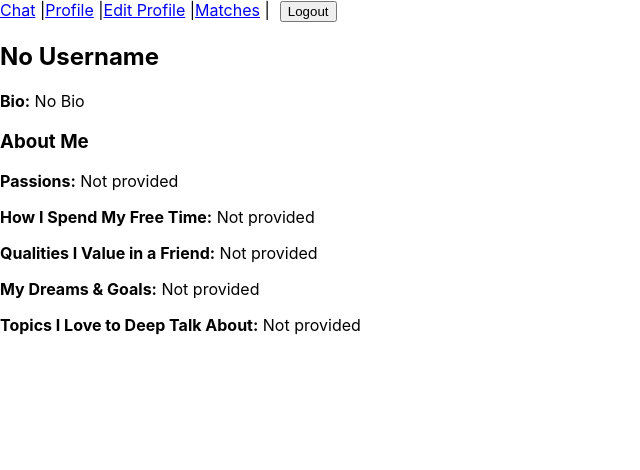
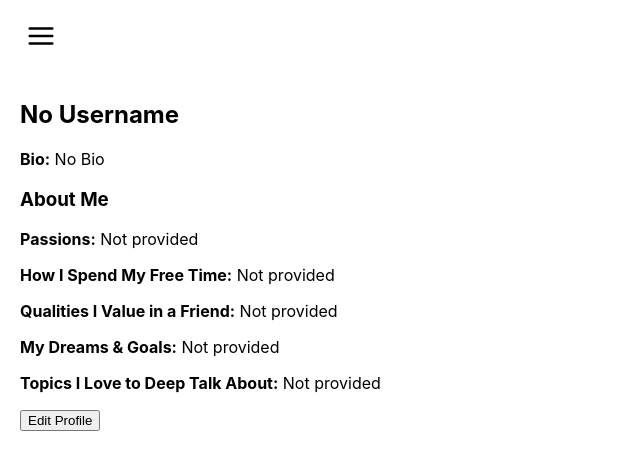
Before and after one commit to JuliaPabst/DeepFriends, a React (Create React App) app in the folder frontend/: page /profile in a window 1280 px wide. Shown: the top 470 px of the page, without its empty margins (0-640 px from the left). Built offline with nearby package versions, Linux system fonts and the light colour scheme; no server answers; the database is empty; sample sign-in values are in the browser's storage.

Commit message:
add burger and restructure profile component, add remove and accept match

```diff
--- a/frontend/package.json
+++ b/frontend/package.json
@@ -10,6 +10,7 @@
     "react": "^19.0.0",
     "react-dom": "^19.0.0",
     "react-firebase-hooks": "^5.1.1",
+    "react-icons": "^5.4.0",
     "react-router-dom": "^7.1.3",
     "react-scripts": "5.0.1",
     "web-vitals": "^4.2.4"
@@ -37,5 +38,10 @@
       "last 1 firefox version",
       "last 1 safari version"
     ]
+  },
+  "devDependencies": {
+    "autoprefixer": "^10.4.20",
+    "postcss": "^8.5.1",
+    "tailwindcss": "^4.0.1"
   }
 }
--- a/frontend/src/App.js
+++ b/frontend/src/App.js
@@ -7,6 +7,7 @@ import Profile from "./components/Profile/Profile";
 import HomeChat from "./components/Chat/HomeChat/HomeChat";
 import Matches from "./components/Matches/Matches";
 import ChatPage from "./components/Chat/ChatPage";
+import { FiMenu, FiX } from "react-icons/fi"; // Import icons
 
 const ProtectedRoute = ({ children }) => {
   const { user } = useAuth();
@@ -15,38 +16,49 @@ const ProtectedRoute = ({ children }) => {
 
 function App() {
   const { user, logout } = useAuth();
-  const [redirectToHome, setRedirectToHome] = useState(false); // 🔥 Track logout redirect
+  const [menuOpen, setMenuOpen] = useState(false);
+  const [redirectToHome, setRedirectToHome] = useState(false);
 
   const handleLogout = async () => {
     await logout();
-    setRedirectToHome(true); // 🔥 Trigger redirect
+    setRedirectToHome(true);
   };
 
   return (
     <Router>
-      {redirectToHome && <Navigate to="/" replace />} {/* 🔥 Redirect to home after logout */}
+      {redirectToHome && <Navigate to="/" replace />}
 
-      <nav>
-        {!user ? (
-          <div></div>
-        ) : (
+      <div className="app-container">
+        {user && (
+          <button className="burger-menu" onClick={() => setMenuOpen(!menuOpen)}>
+            {menuOpen ? <FiX size={30} /> : <FiMenu size={30} />}
+          </button>
+        )}
+
+        <nav className={`sidebar ${menuOpen ? "open" : ""}`}>
+          {user && (
             <>
-            <Link to="/">Chat</Link> |
-            <Link to="/profile">Profile</Link> |
-            <Link to="/edit-profile">Edit Profile</Link> |
-            <Link to="/matches">Matches</Link> |
-            <button onClick={handleLogout} style={{ marginLeft: "10px", cursor: "pointer" }}>Logout</button>
+              <Link to="/" onClick={() => setMenuOpen(false)}>Chat</Link>
+              <Link to="/profile" onClick={() => setMenuOpen(false)}>Profile</Link>
+              <Link to="/matches" onClick={() => setMenuOpen(false)}>Matches</Link>
+              <button onClick={handleLogout} className="logout-button">Logout</button>
             </>
           )}
         </nav>
 
+        {/* 🔹 Main Content */}
+        <div className="main-content">
           <Routes>
             <Route path="/" element={user ? <HomeChat /> : <Authentication />} />
             <Route path="/profile" element={<ProtectedRoute><Profile /></ProtectedRoute>} />
             <Route path="/edit-profile" element={<ProtectedRoute><EditProfile /></ProtectedRoute>} />
-        <Route path="/matches" element={<Matches />} />
-        <Route path="/chat/:matchId" element={<ChatPage />} />
+            <Route path="/matches" element={<ProtectedRoute><Matches /></ProtectedRoute>} />
+            <Route path="/chat/:matchId" element={<ProtectedRoute><ChatPage /></ProtectedRoute>} />
           </Routes>
+        </div>
+      </div>
+
+      {menuOpen && <div className="overlay" onClick={() => setMenuOpen(false)}></div>}
     </Router>
   );
 }
--- a/frontend/src/components/Matches/Matches.js
+++ b/frontend/src/components/Matches/Matches.js
@@ -1,13 +1,13 @@
 import React, { useEffect, useState } from "react";
 import { auth, db } from "../../firebase";
-import { collection, query, where, getDocs, doc, getDoc } from "firebase/firestore";
-import { useNavigate } from "react-router-dom"; // For opening chat page
+import { collection, query, where, getDocs, doc, getDoc, updateDoc, deleteDoc } from "firebase/firestore";
+import { useNavigate } from "react-router-dom";
 
 const Matches = () => {
   const [matches, setMatches] = useState([]);
   const [username, setUsername] = useState(null);
   const user = auth.currentUser;
-  const navigate = useNavigate(); // 🔗 Navigate to chat
+  const navigate = useNavigate();
 
   useEffect(() => {
     if (!user) return;
@@ -52,7 +52,7 @@ const Matches = () => {
   }, [username]);
 
   const openChat = (match) => {
-    navigate(`/chat/${match.id}`); // Open chat page
+    navigate(`/chat/${match.id}`);
   };
 
   return (
@@ -74,9 +74,10 @@ const Matches = () => {
   );
 };
 
-// 🔥 Match Card Component (Fetches Full User Info)
+// 🔥 Match Card Component with Accept/Remove Match Buttons
 const MatchCard = ({ match, matchUsername, openChat }) => {
   const [matchProfile, setMatchProfile] = useState(null);
+  const [isAccepted, setIsAccepted] = useState(match.accepted || false); // Track match acceptance
 
   useEffect(() => {
     const fetchUserProfile = async () => {
@@ -90,13 +91,33 @@ const MatchCard = ({ match, matchUsername, openChat }) => {
     fetchUserProfile();
   }, [matchUsername]);
 
+  // ✅ Accept Match Function
+  const acceptMatch = async () => {
+    try {
+      const matchRef = doc(db, "matches", match.id);
+      await updateDoc(matchRef, { accepted: true });
+      setIsAccepted(true);
+    } catch (error) {
+      console.error("Error accepting match:", error);
+    }
+  };
+
+  // ❌ Remove Match Function
+  const removeMatch = async () => {
+    try {
+      const matchRef = doc(db, "matches", match.id);
+      await deleteDoc(matchRef);
+      setIsAccepted(false);
+    } catch (error) {
+      console.error("Error removing match:", error);
+    }
+  };
+
   return (
     <div
-      style={{ border: "1px solid #ccc", padding: "15px", borderRadius: "10px", marginBottom: "10px", cursor: "pointer", display: "flex", alignItems: "center" }}
-      onClick={() => openChat(match)}
+      style={{ border: "1px solid #ccc", padding: "15px", borderRadius: "10px", marginBottom: "10px", display: "flex", alignItems: "center", flexDirection: "column" }}
     >
-      {matchProfile && <img src={matchProfile.profileImageURL} alt="Profile" style={{ width: "50px", height: "50px", borderRadius: "50%", marginRight: "10px" }} />}
-      <div>
+      {matchProfile && <img src={matchProfile.profileImageURL} alt="Profile" style={{ width: "50px", height: "50px", borderRadius: "50%", marginBottom: "10px" }} />}
       <h3>{matchProfile ? matchProfile.username : "Loading..."}</h3>
       <p><strong>Bio:</strong> {matchProfile?.bio}</p>
       <p><strong>Interests:</strong> {matchProfile?.passions}</p>
@@ -105,7 +126,22 @@ const MatchCard = ({ match, matchUsername, openChat }) => {
       <p><strong>Dreams:</strong> {matchProfile?.dreams}</p>
       <p><strong>Deep Talk Topics:</strong> {matchProfile?.deepTalkTopic}</p>
       <p><strong>Reason Matched:</strong> {match.reason}</p>
-      </div>
+
+      {/* 🔥 Accept or Remove Match Button */}
+      {!isAccepted ? (
+        <button onClick={acceptMatch} style={{ background: "green", color: "white", padding: "10px", marginTop: "10px", border: "none", cursor: "pointer", borderRadius: "5px" }}>
+          ✅ Accept Match
+        </button>
+      ) : (
+        <button onClick={removeMatch} style={{ background: "red", color: "white", padding: "10px", marginTop: "10px", border: "none", cursor: "pointer", borderRadius: "5px" }}>
+          ❌ Remove Match
+        </button>
+      )}
+
+      {/* 🔗 Open Chat Button */}
+      <button onClick={() => openChat(match)} style={{ background: "#007bff", color: "white", padding: "10px", marginTop: "10px", border: "none", cursor: "pointer", borderRadius: "5px" }}>
+        💬 Start Chat
+      </button>
     </div>
   );
 };
--- a/frontend/src/components/Profile/EditProfile/EditProfile.js
+++ b/frontend/src/components/Profile/EditProfile/EditProfile.js
@@ -3,7 +3,7 @@ import { auth, db, storage } from "../../../firebase";
 import { doc, getDoc, setDoc, updateDoc } from "firebase/firestore";
 import { ref, uploadBytes, getDownloadURL } from "firebase/storage";
 
-const EditProfile = () => {
+const EditProfile = ({setIsEditing}) => {
   const user = auth.currentUser;
   const [username, setUsername] = useState("");
   const [bio, setBio] = useState("");
@@ -73,6 +73,7 @@ const EditProfile = () => {
 
     alert("Profile updated!");
     setProfileImageURL(imageURL);
+    setIsEditing(false);
   };
 
   return (
--- a/frontend/src/components/Profile/Profile.js
+++ b/frontend/src/components/Profile/Profile.js
@@ -1,6 +1,7 @@
 import React, { useEffect, useState } from "react";
 import { auth, db } from "../../firebase";
 import { doc, getDoc } from "firebase/firestore";
+import EditProfile from "./EditProfile/EditProfile";
 
 const Profile = () => {
   const user = auth.currentUser;
@@ -14,6 +15,7 @@ const Profile = () => {
     dreams: "",
     deepTalkTopic: ""
   });
+  const [isEditing, setIsEditing] = useState(false);
 
   useEffect(() => {
     if (user) {
@@ -29,7 +31,7 @@ const Profile = () => {
 
   return (
     <div>
-      <h2>{profile.username || "No Username"}</h2>
+      {!isEditing ? <div><h2>{profile.username || "No Username"}</h2>
       {profile.profileImageURL && <img src={profile.profileImageURL} alt="Profile" width="100" />}
       <p><strong>Bio:</strong> {profile.bio || "No Bio"}</p>
 
@@ -39,6 +41,9 @@ const Profile = () => {
       <p><strong>Qualities I Value in a Friend:</strong> {profile.qualitiesInFriend || "Not provided"}</p>
       <p><strong>My Dreams & Goals:</strong> {profile.dreams || "Not provided"}</p>
       <p><strong>Topics I Love to Deep Talk About:</strong> {profile.deepTalkTopic || "Not provided"}</p>
+      <button onClick={() => {setIsEditing(!isEditing)}}>Edit Profile</button>
+      </div>
+      : <EditProfile setIsEditing={setIsEditing}/>}
     </div>
   );
 };
--- a/frontend/src/index.css
+++ b/frontend/src/index.css
@@ -11,3 +11,99 @@ code {
   font-family: source-code-pro, Menlo, Monaco, Consolas, 'Courier New',
     monospace;
 }
+/* 🔹 General styles */
+.app-container {
+  display: flex;
+  flex-direction: column;
+  position: relative;
+  padding-top: 60px; /* Adjust this value if needed */
+}
+
+/* 🔹 Burger menu button */
+.burger-menu {
+  position: fixed;
+  top: 20px;
+  left: 20px;
+  z-index: 1001;
+  background: none;
+  border: none;
+  cursor: pointer;
+}
+
+/* 🔹 Sidebar Navigation */
+.sidebar {
+  position: fixed;
+  top: 0;
+  left: -250px; /* Hidden by default */
+  width: 250px;
+  height: 100%;
+  background: #333;
+  display: flex;
+  flex-direction: column;
+  align-items: center;
+  padding-top: 60px;
+  transition: left 0.3s ease-in-out;
+  z-index: 1000;
+}
+
+.sidebar.open {
+  left: 0; /* Show when open */
+}
+
+.sidebar a,
+.sidebar button {
+  color: white;
+  text-decoration: none;
+  font-size: 18px;
+  padding: 15px;
+  width: 100%;
+  text-align: center;
+  background: none;
+  border: none;
+  cursor: pointer;
+  transition: background 0.3s;
+}
+
+.sidebar a:hover,
+.sidebar button:hover {
+  background: #444;
+}
+
+/* 🔹 Logout Button */
+.logout-button {
+  background: red;
+  color: white;
+  border: none;
+  padding: 10px 15px;
+  cursor: pointer;
+  margin-top: 20px;
+  width: 80%;
+  text-align: center;
+}
+
+.logout-button:hover {
+  background: darkred;
+}
+
+/* 🔹 Main Content Styling */
+.main-content {
+  margin-left: 0;
+  padding: 20px;
+  transition: margin-left 0.3s ease-in-out;
+}
+
+/* 🔹 Adjust main content margin when sidebar is open */
+.sidebar.open + .main-content {
+  margin-left: 250px; /* Width of the sidebar */
+}
+
+/* 🔹 Overlay to close menu when clicking outside */
+.overlay {
+  position: fixed;
+  top: 0;
+  left: 0;
+  width: 100%;
+  height: 100%;
+  background: rgba(0, 0, 0, 0.3);
+  z-index: 999;
+}
--- a/package.json
+++ b/package.json
@@ -1,5 +1,10 @@
 {
   "dependencies": {
     "firebase": "^11.2.0"
+  },
+  "devDependencies": {
+    "autoprefixer": "^10.4.20",
+    "postcss": "^8.5.1",
+    "tailwindcss": "^4.0.1"
   }
 }
```
Also changed, not shown: 2 other files (tests, documents, lock files or other folders). Lines whose indentation alone changed are shown as unchanged.
